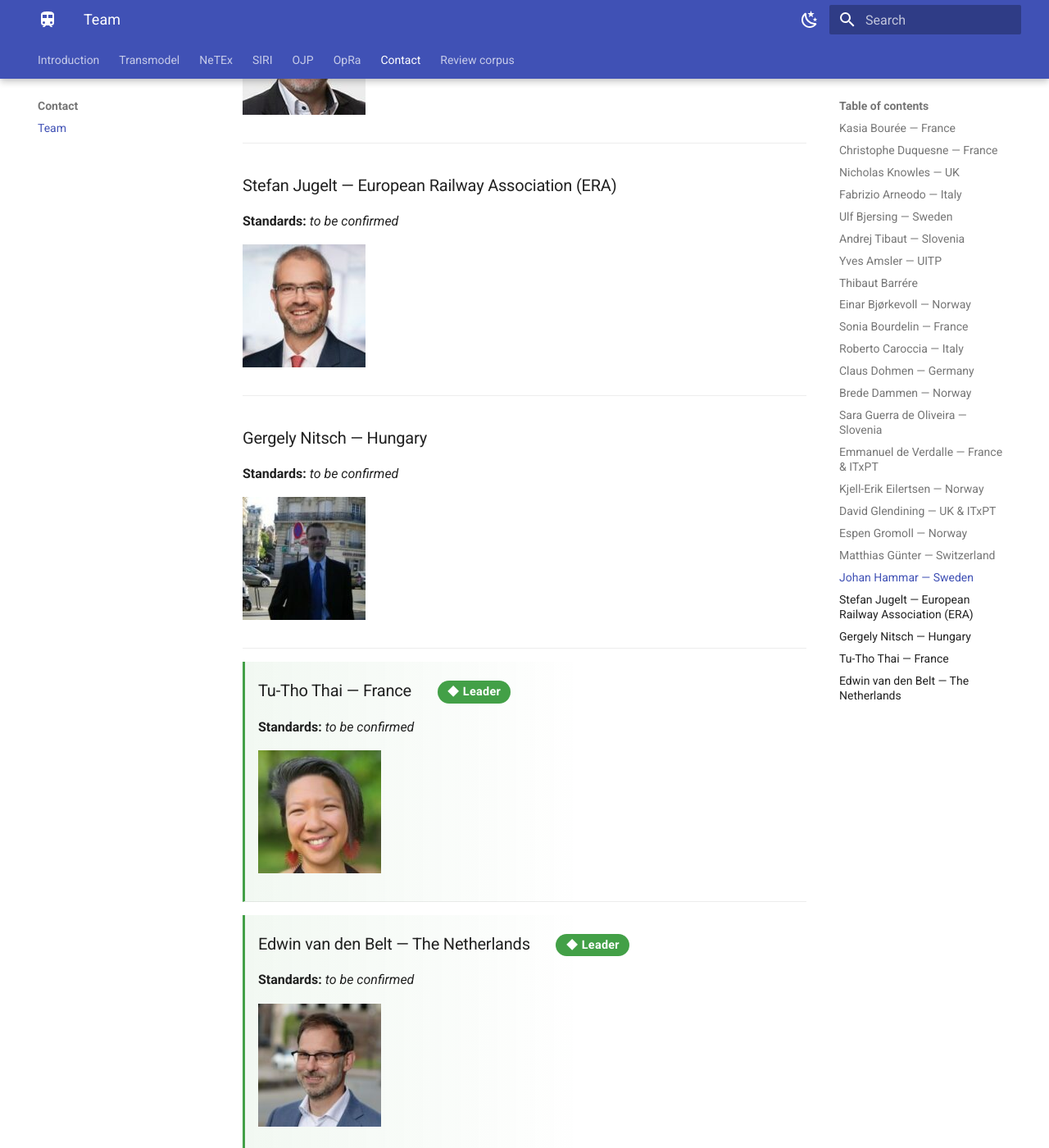
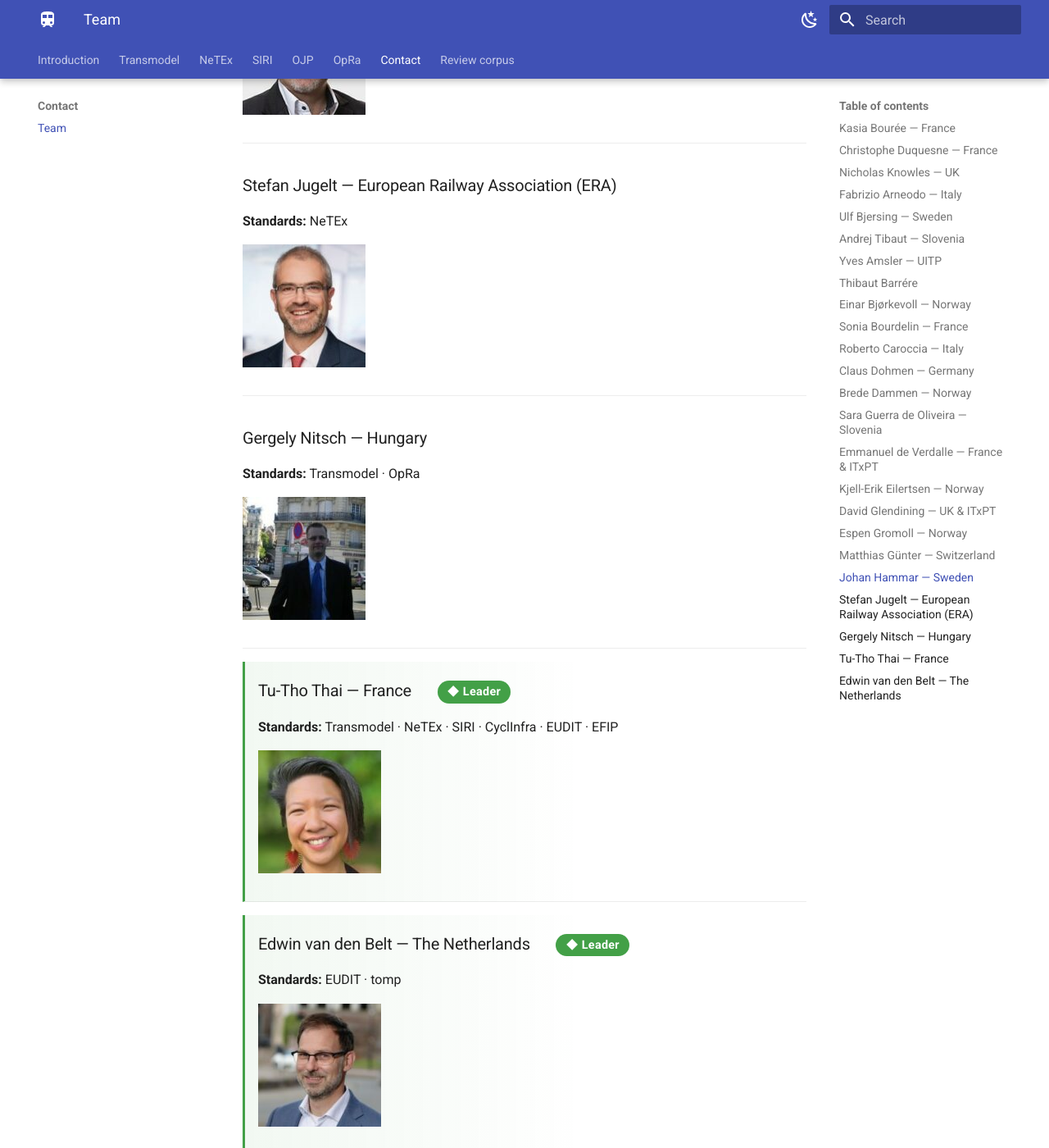
Before and after one commit to BredeD/transmodel-site, an MkDocs documentation site: the page built from docs/contact/team.md, in a window 1280 px wide and 1400 px high, scrolled down 6425 px. Shown: the whole window at 82% size. Built offline with MkDocs 1.6.1 and Material for MkDocs 9.7.7, drawn with Linux system fonts in a browser that asks for light colours.

Commit message:
chore(team): regenerate team.md from _team.yml

```diff
--- a/docs/contact/team.md
+++ b/docs/contact/team.md
@@ -207,34 +207,34 @@ WG3 and Transmodel Subgroup leader.
 ![Johan Hammar](../assets/images/transmodel-cen/JohanHammar-150x150.jpeg){ width="150" }
 </div>
 
-<div class="team-member" data-standards="" markdown>
+<div class="team-member" data-standards="netex" markdown>
 ### Stefan Jugelt — European Railway Association (ERA)
 
-**Standards:** *to be confirmed*
+**Standards:** NeTEx
 
 ![Stefan Jugelt](../assets/images/transmodel-cen/StefanJugelt-150x150.jpeg){ width="150" }
 </div>
 
-<div class="team-member" data-standards="" markdown>
+<div class="team-member" data-standards="transmodel,opra" markdown>
 ### Gergely Nitsch — Hungary
 
-**Standards:** *to be confirmed*
+**Standards:** Transmodel · OpRa
 
 ![Gergely Nitsch](../assets/images/transmodel-cen/GergelyNitsch-150x150.jpeg){ width="150" }
 </div>
 
-<div class="team-member leader" data-standards="" markdown>
+<div class="team-member leader" data-standards="transmodel,netex,siri,cyclinfra,eudit,efip" markdown>
 ### Tu-Tho Thai — France
 
-**Standards:** *to be confirmed*
+**Standards:** Transmodel · NeTEx · SIRI · CyclInfra · EUDIT · EFIP
 
 ![Tu-Tho Thai](../assets/images/transmodel-cen/TuThoTai-150x150.jpeg){ width="150" }
 </div>
 
-<div class="team-member leader" data-standards="" markdown>
+<div class="team-member leader" data-standards="eudit,tomp" markdown>
 ### Edwin van den Belt — The Netherlands
 
-**Standards:** *to be confirmed*
+**Standards:** EUDIT · tomp
 
 ![Edwin van den Belt](../assets/images/transmodel-cen/EdwinVanDenBelt-150x150.jpeg){ width="150" }
 </div>
```
